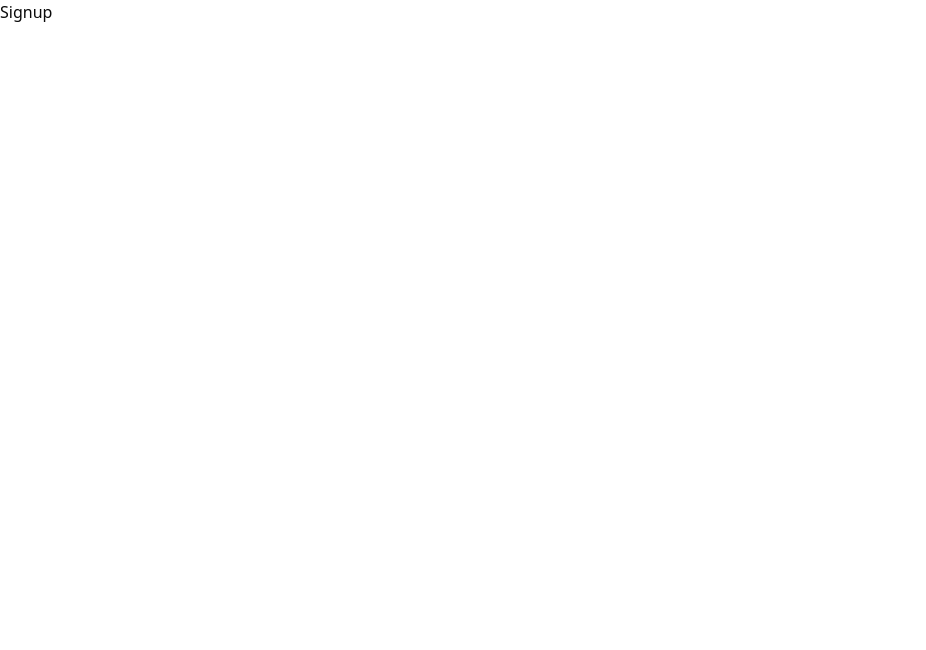
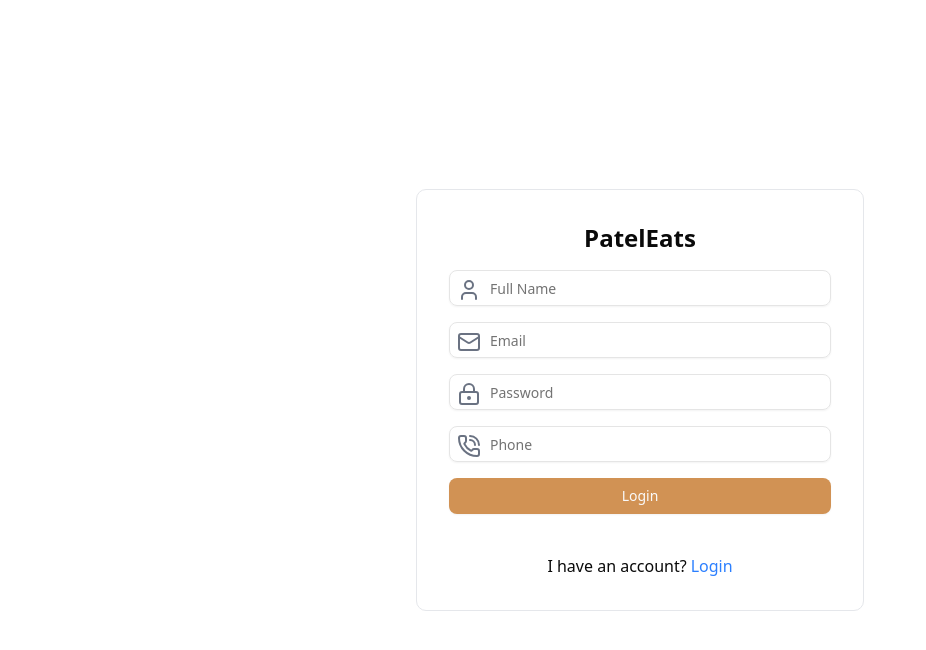
Before and after one commit to syedaliraza78/Restaurant-Food-App-Project, a React (Vite) app in the folder client/: page /signup in a window 1280 px wide. Shown: the top 650 px of the page, without its empty margins (0-926 px from the left). Built offline with nearby package versions, Linux system fonts and the light colour scheme.

Commit message:
Signup page

```diff
--- a/client/package.json
+++ b/client/package.json
@@ -22,7 +22,8 @@
     "react-router-dom": "^6.30.0",
     "tailwind-merge": "^3.0.2",
     "tailwindcss": "^4.0.11",
-    "tailwindcss-animate": "^1.0.7"
+    "tailwindcss-animate": "^1.0.7",
+    "zod": "^3.24.2"
   },
   "devDependencies": {
     "@eslint/js": "^9.21.0",
--- a/client/src/auth/login.tsx
+++ b/client/src/auth/login.tsx
@@ -5,9 +5,18 @@
 import { Button } from "@/components/ui/button";
 import { Link } from "react-router-dom";
 import { Separator } from "@radix-ui/react-separator"; // Ensure correct import
+import { LoginInputState } from "@/schema/UserSchema";
+
+// here we can use typescript that means alreday define
+// the types of the used of the variables two method one
+// is type other interface
+// type LoginInputState = {
+//   email: string;
+//   password: string;
+// };
 
 export const Login = () => {
-  const [input, setInput] = useState({
+  const [input, setInput] = useState<LoginInputState>({
     email: "",
     password: "",
   });
--- a/client/src/auth/signup.tsx
+++ b/client/src/auth/signup.tsx
@@ -1,7 +1,155 @@
+import { Label } from "@/components/ui/label";
+import { Loader2, LockKeyhole, Mail, PhoneCall, User } from "lucide-react";
+import { Input } from "@/components/ui/input";
+import { ChangeEvent, FormEvent, useState } from "react";
+import { Button } from "@/components/ui/button";
+import { Link } from "react-router-dom";
+import { Separator } from "@radix-ui/react-separator"; // Ensure correct import
+import { SignupInputState, SignupzodSchema } from "@/schema/UserSchema";
+
+// here we can use typescript that means alreday define
+// the types of the used of the variables two method one
+// is type other interface
+// if we use the zod then no need to define the type here
+// type SignupInputState = {
+//   username: string;
+//   email: string;
+//   password: string;
+//   phone: string;
+// };
+
 export const Signup = () => {
+  const [input, setInput] = useState<SignupInputState>({
+    username: "",
+    email: "",
+    password: "",
+    phone: "",
+  });
+
+  const [loading, setLoading] = useState(false); // Manage loading dynamically
+  const [error, setError] = useState<Partial<SignupInputState>>({});
+  const changeEventHandler = (e: ChangeEvent<HTMLInputElement>) => {
+    const { name, value } = e.target;
+    setInput({ ...input, [name]: value });
+  };
+
+  const loginSubmitHandler = (e: FormEvent) => {
+    e.preventDefault();
+    // zod validation is successful
+    const result = SignupzodSchema.safeParse(input);
+    if (!result.success) {
+      // if partial error one or more error
+      const fieldErrors = result.error.formErrors.fieldErrors;
+      setError(fieldErrors as Partial<SignupInputState>);
+      return;
+    }
+    setLoading(true);
+
+    // Simulating an API call delay
+    setTimeout(() => {
+      setLoading(false);
+      console.log("Signup:", input);
+    }, 2000);
+  };
+
   return (
-    <>
-      <p>Signup</p>
-    </>
+    <div className="flex items-center justify-center min-h-screen">
+      <form
+        onSubmit={loginSubmitHandler}
+        className="md:p-8 w-full max-w-md rounded-lg md:border border-gray-200 mx-4"
+      >
+        <div className="mb-4 flex justify-center">
+          <h1 className="font-bold text-2xl">PatelEats</h1>
+        </div>
+        <div className="mb-4">
+          <div className="relative">
+            <Input
+              type="text"
+              placeholder="Full Name"
+              name="username"
+              value={input.username}
+              onChange={changeEventHandler}
+              className="pl-10 focus-visible:ring-1"
+            />
+            <User className="absolute inset-y-2 left-2 text-gray-500 pointer-events-none" />
+            {error && (
+              <span className="text-xs text-red-500">{error.username}</span>
+            )}
+          </div>
+        </div>
+        <div className="mb-4">
+          <div className="relative">
+            <Input
+              type="email"
+              placeholder="Email"
+              name="email"
+              value={input.email}
+              onChange={changeEventHandler}
+              className="pl-10 focus-visible:ring-1"
+            />
+            <Mail className="absolute inset-y-2 left-2 text-gray-500 pointer-events-none" />
+            {error && (
+              <span className="text-xs text-red-500">{error.email}</span>
+            )}
+          </div>
+        </div>
+        <div className="mb-4">
+          <div className="relative">
+            <Input
+              type="password"
+              placeholder="Password"
+              name="password"
+              value={input.password}
+              onChange={changeEventHandler}
+              className="pl-10 focus-visible:ring-1"
+            />
+            <LockKeyhole className="absolute inset-y-2 left-2 text-gray-500 pointer-events-none" />
+            {error && (
+              <span className="text-xs text-red-500">{error.password}</span>
+            )}
+          </div>
+        </div>
+        <div className="mb-4">
+          <div className="relative">
+            <Input
+              type="number"
+              placeholder="Phone"
+              name="phone"
+              value={input.phone}
+              onChange={changeEventHandler}
+              className="pl-10 focus-visible:ring-1"
+            />
+            <PhoneCall className="absolute inset-y-2 left-2 text-gray-500 pointer-events-none" />
+            {error && (
+              <span className="text-xs text-red-500">{error.phone}</span>
+            )}
+          </div>
+        </div>
+
+        <div className="mb-10">
+          {loading ? (
+            // when api in process below button is disabled
+            <Button disabled className="w-full bg-orange hover:bg-hoverOrange">
+              <Loader2 className="mr-2 h-4 w-4 animate-spin" /> Please wait
+            </Button>
+          ) : (
+            <Button
+              type="submit"
+              className="w-full bg-orange hover:bg-hoverOrange"
+            >
+              Login
+            </Button>
+          )}
+        </div>
+
+        <Separator />
+        <p className="mt-2 flex justify-center">
+          I have an account?{" "}
+          <Link to="/login" className="text-blue-500 ml-1">
+            Login
+          </Link>
+        </p>
+      </form>
+    </div>
   );
 };
--- /dev/null
+++ b/client/src/schema/UserSchema.ts
@@ -0,0 +1,16 @@
+import { z } from "zod";
+
+export const SignupzodSchema = z.object({
+  username: z.string().min(3, "Username must be atleast 3 characters long"),
+  email: z.string().email("Invalid email"),
+  password: z.string().min(6, "Password must be atleast 6 characters long"),
+  phone: z.string().length(10, "Phone number must be 10 digits long"),
+});
+
+export const LoginzodSchema = z.object({
+  email: z.string().email("Invalid email"),
+  password: z.string().min(6, "Password must be atleast 6 characters long"),
+});
+
+export type LoginInputState = z.infer<typeof LoginzodSchema>;
+export type SignupInputState = z.infer<typeof SignupzodSchema>;
```
Also changed, not shown: 1 other file (tests, documents, lock files or other folders).
